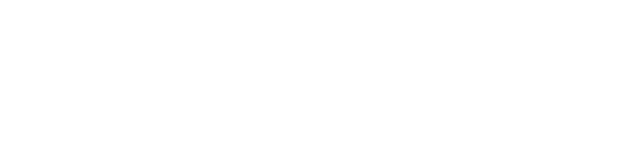
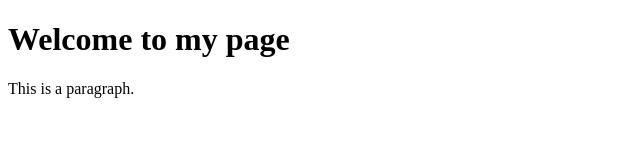
Before and after one commit to AlexxLauu/personal_website, a plain HTML site: page index.html in a window 1280 px wide. Shown: the whole page, without its empty margins (0-640 px from the left). Drawn offline with Linux system fonts and the light colour scheme.

Commit message:
updated README and added body to index.html

```diff
--- a/index.html
+++ b/index.html
@@ -1,5 +1,11 @@
 <!DOCTYPE html>
 <html>
 <head>
-<title>My Personal Website</title>
+    <title>My Personal Website</title>
 </head>
+
+<body>
+    <h1>Welcome to my page</h1>
+    <p>This is a paragraph.</p>
+</body>
+</html>
```
Also changed, not shown: 1 other file.
